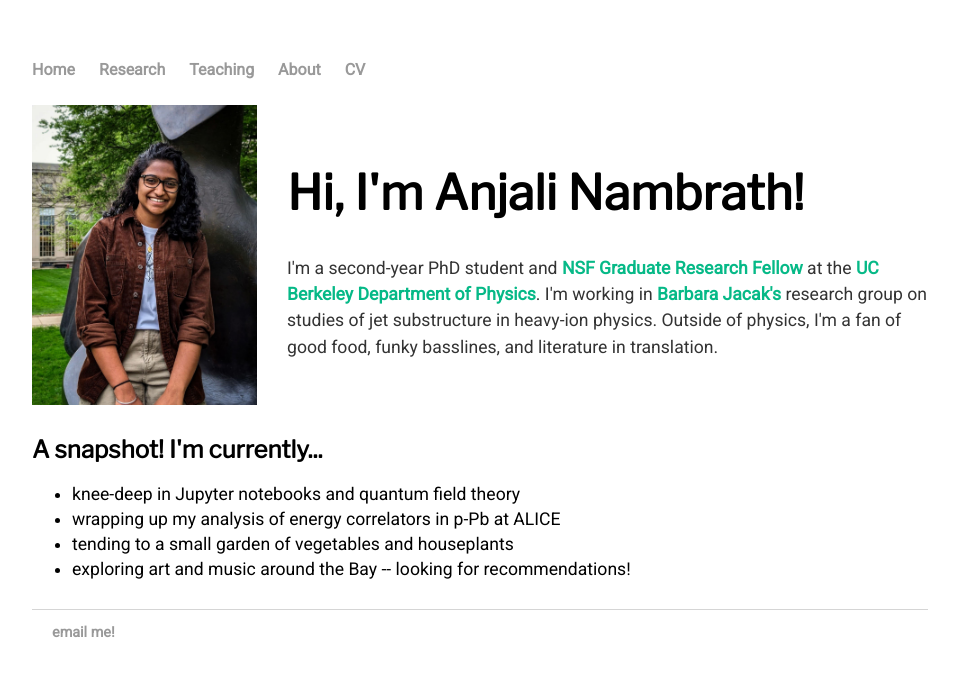
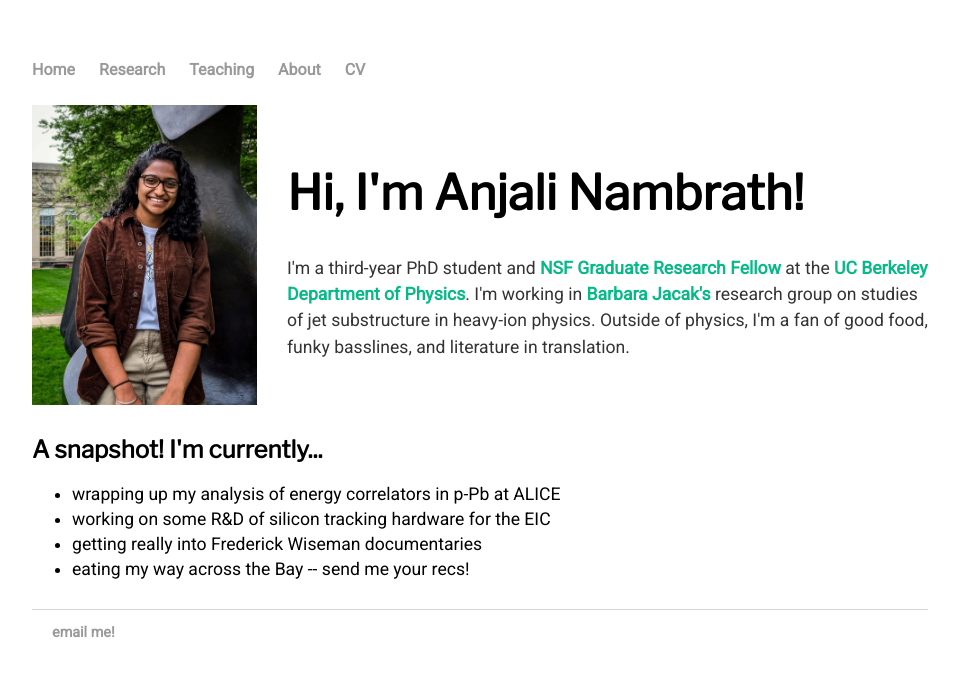
Before and after one commit to nambrath/nambrath.github.io, a Jekyll site: the page built from index.html, in a window 1280 px wide. Shown: the top 676 px of the page, without its empty margins (160-1120 px from the left). Built offline with Jekyll 4.4.1, drawn with Linux system fonts in a browser that asks for light colours.

Commit message:
third year update

```diff
--- a/about/index.html
+++ b/about/index.html
@@ -6,7 +6,7 @@ title: Anjali Nambrath
     <div>
         <h1 class="title">More about me</h1>
         <p class="para">
-            I'm a second-year PhD student and <a href="https://www.nsfgrfp.org/" target="_blank">NSF Graduate Research Fellow</a> at the <a href="https://physics.berkeley.edu/" target="_blank">UC Berkeley Department of Physics</a>. I'm studying heavy-ion physics with <a href="https://physics.berkeley.edu/people/faculty/barbara-jacak" target="_blank">Barbara Jacak's</a> research group.
+            I'm a third-year PhD student and <a href="https://www.nsfgrfp.org/" target="_blank">NSF Graduate Research Fellow</a> at the <a href="https://physics.berkeley.edu/" target="_blank">UC Berkeley Department of Physics</a>. I'm studying heavy-ion physics with <a href="https://physics.berkeley.edu/people/faculty/barbara-jacak" target="_blank">Barbara Jacak's</a> research group.
         </p>
         <p class="para">
             I'm a former <a href="https://cies.org/" target="_blank">Fulbright-Nehru scholar</a>. I spent nine months studying collective neutrino oscillations at <a href="https://www.tifr.res.in/" target="_blank">TIFR</a> in Mumbai. In addition to the physics, I got to learn Hindi, travel around India, and lay the ground for some life-long international friendships.
--- a/index.html
+++ b/index.html
@@ -8,7 +8,7 @@ title: Anjali Nambrath
 		<div>
 			<h1 class="title">Hi, I'm Anjali Nambrath!</h1>
 			<p class="para">
-				I'm a second-year PhD student and <a href="https://www.nsfgrfp.org/" target="_blank">NSF Graduate Research Fellow</a> at the <a href="https://physics.berkeley.edu/" target="_blank">UC Berkeley Department of Physics</a>. I'm working in <a href="https://physics.berkeley.edu/people/faculty/barbara-jacak" target="_blank">Barbara Jacak's</a> research group on studies of jet substructure in heavy-ion physics. Outside of physics, I'm a fan of good food, funky basslines, and literature in translation.
+				I'm a third-year PhD student and <a href="https://www.nsfgrfp.org/" target="_blank">NSF Graduate Research Fellow</a> at the <a href="https://physics.berkeley.edu/" target="_blank">UC Berkeley Department of Physics</a>. I'm working in <a href="https://physics.berkeley.edu/people/faculty/barbara-jacak" target="_blank">Barbara Jacak's</a> research group on studies of jet substructure in heavy-ion physics. Outside of physics, I'm a fan of good food, funky basslines, and literature in translation.
 			</p>
 		</div>
 	</div>
@@ -16,10 +16,10 @@ title: Anjali Nambrath
 	<h2> A snapshot! I'm currently... </h2>
 	<div class="snapshot">
 		<ul>
-			<li> knee-deep in Jupyter notebooks and quantum field theory </li>
 			<li> wrapping up my analysis of energy correlators in p-Pb at ALICE </li>
-			<li> tending to a small garden of vegetables and houseplants </li>
-			<li> exploring art and music around the Bay -- looking for recommendations!</li>
+			<li> working on some R&D of silicon tracking hardware for the EIC </li>
+			<li> getting really into Frederick Wiseman documentaries </li>
+			<li> eating my way across the Bay -- send me your recs!</li>
 			<!-- <li> reveling in the easy availability of cheese/bread/etc. and exploring Europe by train </li> -->
 		</ul>
 	</div>
```
Also changed, not shown: 1 other file.
